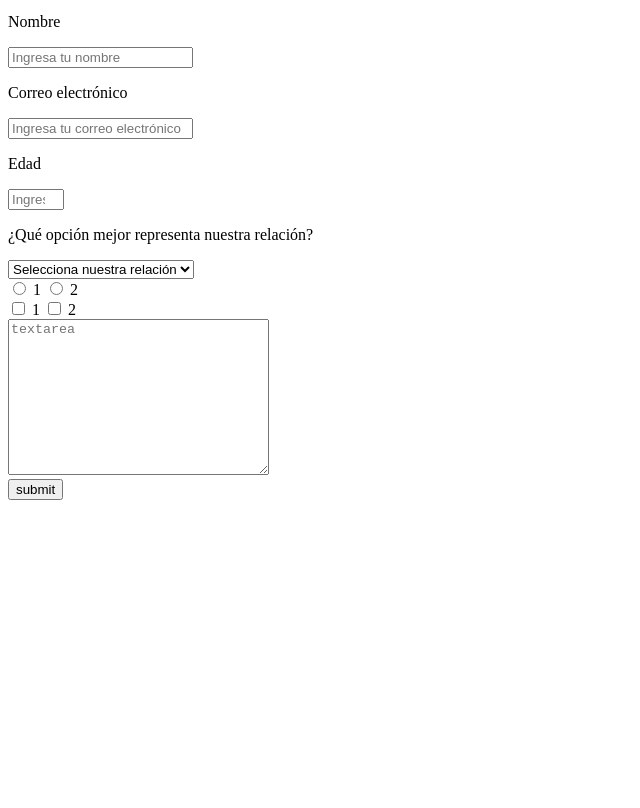
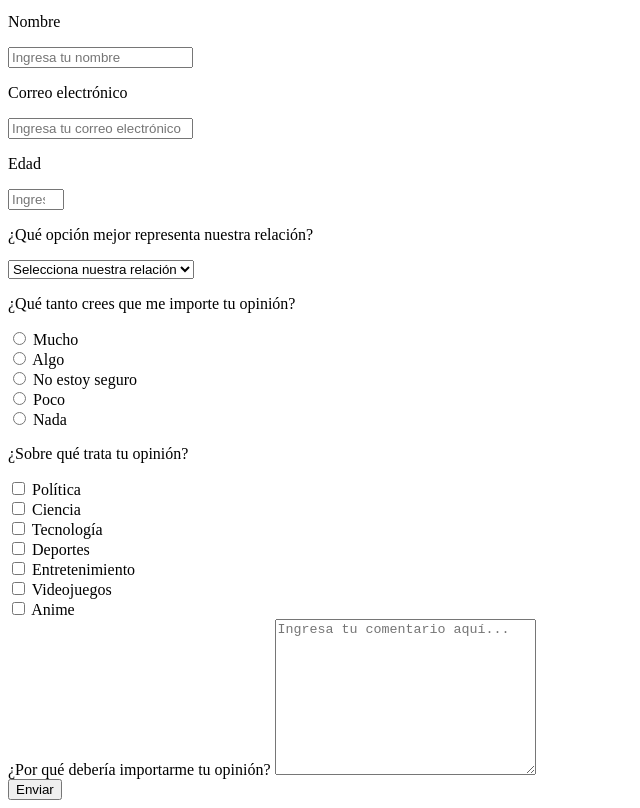
Before and after one commit to Aughar/survey-form, a plain HTML site: page index.html in a window 1280 px wide. Shown: the part 101-909 px from the top of the page, without its empty margins (0-640 px from the left). Before the commit the page ends 800 px from the top, so only its background shows below. Drawn offline with Linux system fonts and the light colour scheme.

Commit message:
Formatting

```diff
--- a/index.html
+++ b/index.html
@@ -45,8 +45,8 @@
 						type="number"
 						name="number"
 						id="number"
-						min="13"
-						max="99"
+						min="18"
+						max="60"
 						placeholder="Ingresa tu edad"
 					/>
 				</label>
@@ -67,28 +67,102 @@
 				</label>
 			</div>
 			<div>
-				<input type="radio" id="radio1" name="radio" value="1" />
-				<label for="radio1">1</label>
-				<input type="radio" id="radio2" name="radio" value="2" />
-				<label for="radio2">2</label>
+				<p>¿Qué tanto crees que me importe tu opinión?</p>
+				<div>
+					<input type="radio" id="mucho" name="radio" value="mucho" />
+					<label for="mucho">Mucho </label>
+				</div>
+				<div>
+					<input type="radio" id="algo" name="radio" value="algo" />
+					<label for="algo">Algo </label>
+				</div>
+				<div>
+					<input type="radio" id="nose" name="radio" value="nose" />
+					<label for="nose">
+						No estoy seguro
+					</label>
+				</div>
+				<div>
+					<input type="radio" name="radio" id="poco" value="poco" />
+					<label for="poco">
+						Poco
+					</label>
+				</div>
+				<div>
+					<input type="radio" name="radio" id="nada" value="nada" />
+					<label for="nada">
+						Nada
+					</label>
+				</div>
 			</div>
 			<div>
-				<input type="checkbox" name="checkbox" id="checkbox1" value="1" />
-				<label for="checkbox1">1</label>
-				<input type="checkbox" name="checkbox" id="checkbox2" value="2" />
-				<label for="checkbox2">2</label>
+				<p>¿Sobre qué trata tu opinión?</p>
+				<div>
+					<input
+						type="checkbox"
+						name="checkbox"
+						id="politica"
+						value="politica"
+					/>
+					<label for="politica">Política</label>
+				</div>
+				<div>
+					<input type="checkbox" name="checkbox" id="ciencia" value="ciencia" />
+					<label for="ciencia">Ciencia</label>
+				</div>
+				<div>
+					<input
+						type="checkbox"
+						name="checkbox"
+						id="tecnologia"
+						value="tecnologia"
+					/>
+					<label for="tecnologia">Tecnología</label>
+				</div>
+				<div>
+					<input
+						type="checkbox"
+						name="checkbox"
+						id="deportes"
+						value="deportes"
+					/>
+					<label for="deportes">Deportes</label>
+				</div>
+				<div>
+					<input
+						type="checkbox"
+						name="checkbox"
+						id="entretenimiento"
+						value="entretenimiento"
+					/>
+					<label for="entretenimiento">Entretenimiento</label>
+				</div>
+				<div>
+					<input
+						type="checkbox"
+						name="checkbox"
+						id="videojuegos"
+						value="videojuegos"
+					/>
+					<label for="videojuegos">Videojuegos</label>
+				</div>
+				<div>
+					<input type="checkbox" name="checkbox" id="Anime" value="Anime" />
+					<label for="Anime">Anime</label>
+				</div>
 			</div>
 			<div>
+				<label for="textarea"> ¿Por qué debería importarme tu opinión?</label>
+
 				<textarea
 					name="textarea"
 					id="textarea"
 					cols="30"
 					rows="10"
-					placeholder="textarea"
+					placeholder="Ingresa tu comentario aquí..."
 				></textarea>
-				<label for="textarea"></label>
 			</div>
-			<input type="button" value="submit" id="submit" />
+			<button type="button" id="submit">Enviar</button>
 		</form>
 	</body>
 </html>
```
